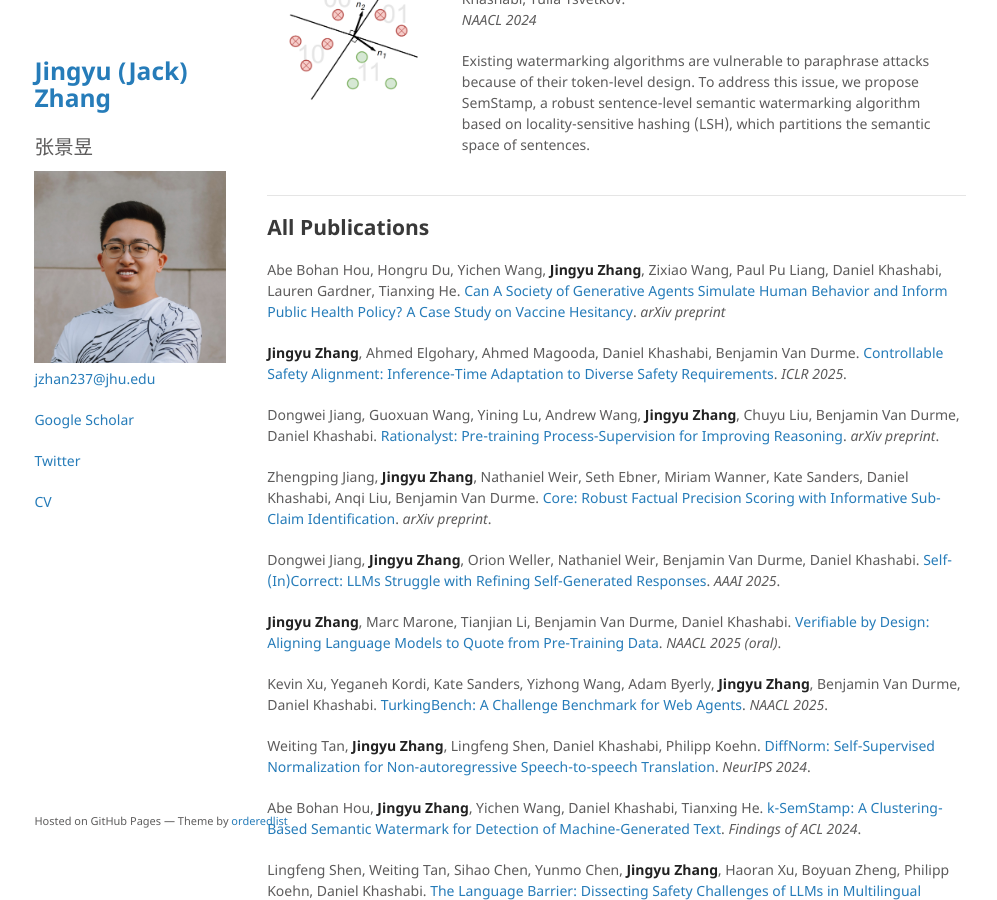
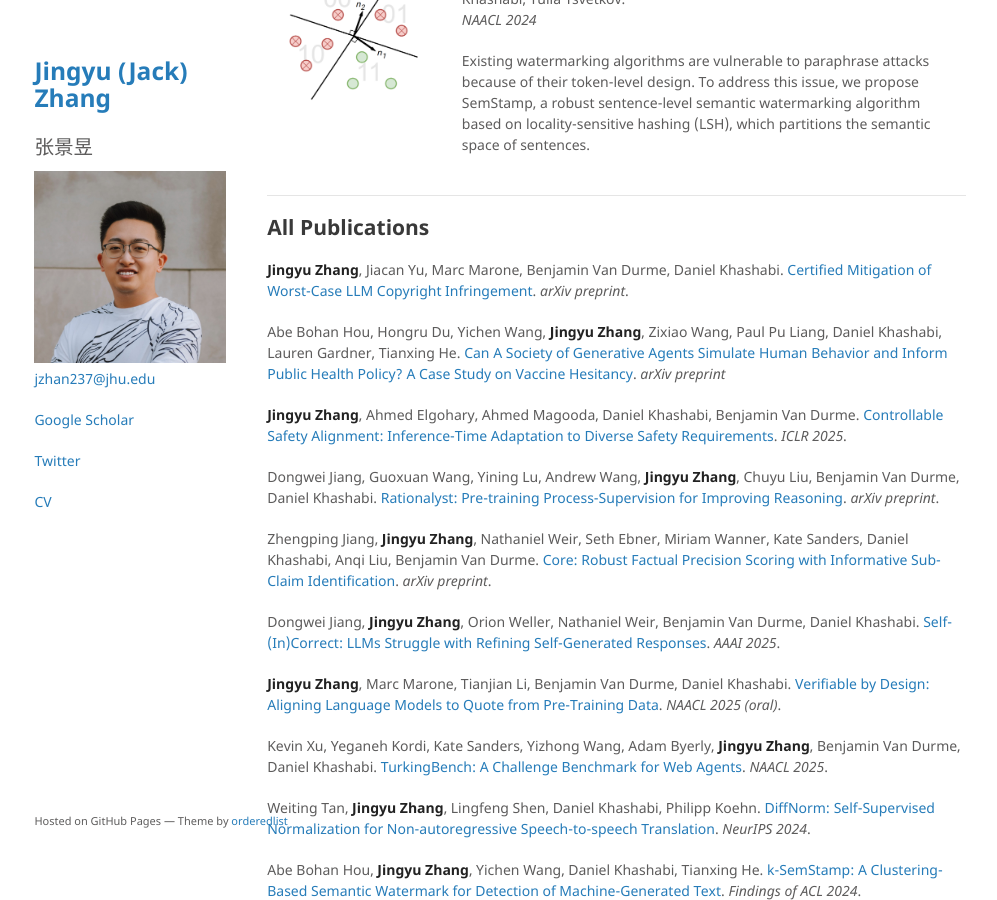
Before and after one commit to jackjyzhang/jackjyzhang.github.io, a Jekyll site: the page built from index.md, in a window 1280 px wide and 900 px high, scrolled down 1027 px. Shown: the whole window, without its empty margins (140-1137 px from the left). Built offline with Jekyll 4.4.1, drawn with Linux system fonts in a browser that asks for light colours; comment, search, counter and statistics services are not loaded.

Commit message:
update paper

```diff
--- a/index.md
+++ b/index.md
@@ -119,6 +119,8 @@ In the past, I have collaborated with [Mark Dredze](https://www.cs.jhu.edu/~mdre
 
 ## All Publications
 
+**Jingyu Zhang**, Jiacan Yu, Marc Marone, Benjamin Van Durme, Daniel Khashabi. [Certified Mitigation of Worst-Case LLM Copyright Infringement](https://arxiv.org/abs/2504.16046). *arXiv preprint*.
+
 Abe Bohan Hou, Hongru Du, Yichen Wang, **Jingyu Zhang**, Zixiao Wang, Paul Pu Liang, Daniel Khashabi, Lauren Gardner, Tianxing He. [Can A Society of Generative Agents Simulate Human Behavior and Inform Public Health Policy? A Case Study on Vaccine Hesitancy](https://arxiv.org/pdf/2503.09639). *arXiv preprint*
 
 **Jingyu Zhang**, Ahmed Elgohary, Ahmed Magooda, Daniel Khashabi, Benjamin Van Durme. [Controllable Safety Alignment: Inference-Time Adaptation to Diverse Safety Requirements](https://arxiv.org/abs/2410.08968). *ICLR 2025*.
```
